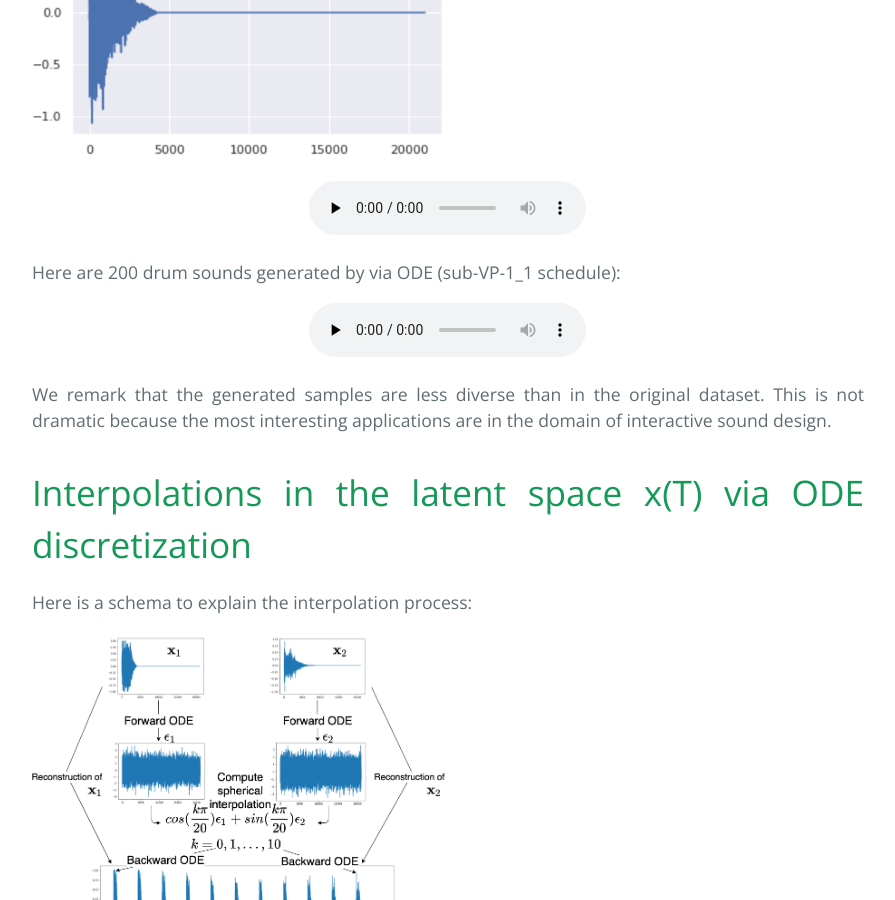
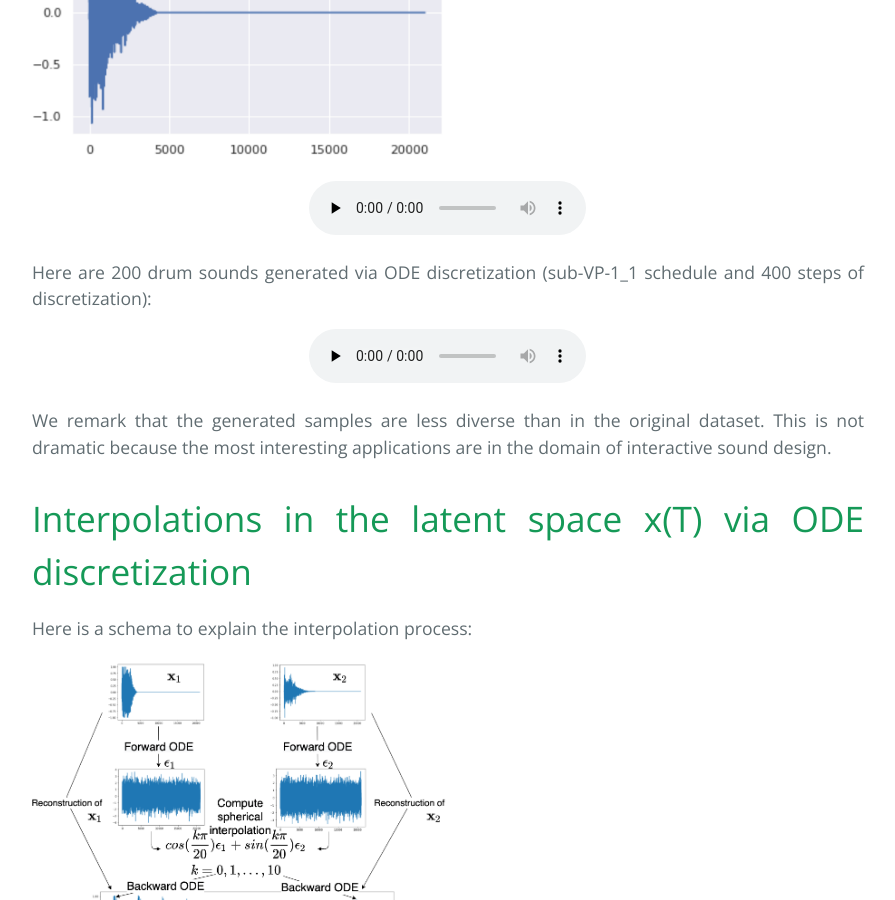
Before and after one commit to CRASH-diffusion/crash, a Jekyll site: the page built from docs/index.md, in a window 1280 px wide and 900 px high, scrolled down 1884 px. Shown: the whole window, without its empty margins (192-1087 px from the left). Built offline with Jekyll 4.4.1, drawn with Linux system fonts in a browser that asks for light colours; nearby versions of some CDN libraries.

Commit message:
Update index.md

```diff
--- a/docs/index.md
+++ b/docs/index.md
@@ -29,7 +29,7 @@ Here are 3 drum sounds (Snare, Kick and HiHat) with their waveform plots generat
 
 
 
-Here are 200 drum sounds generated by via ODE (sub-VP-1_1 schedule):
+Here are 200 drum sounds generated via ODE discretization (sub-VP-1_1 schedule and 400 steps of discretization):
 
 <audio controls preload="none" src="{{ site.baseurl }}/assets/audio/200_generated_drums.wav" type="audio/wav"> </audio>
 
```
